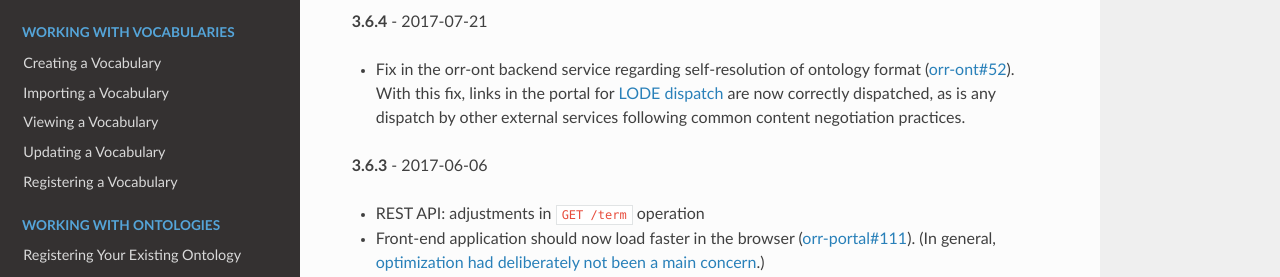
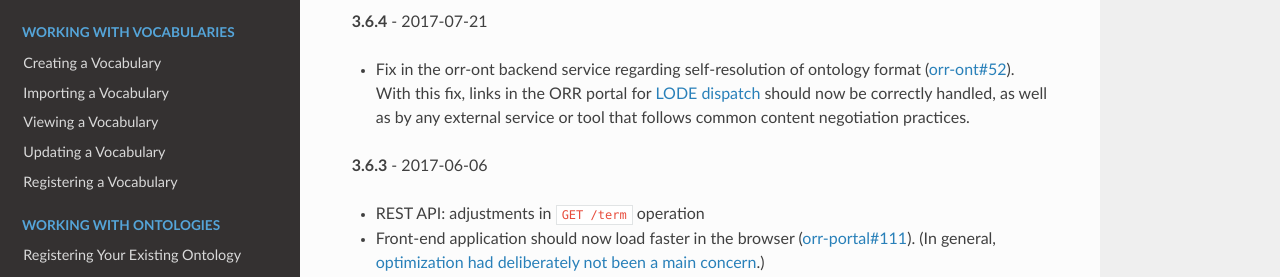
Before and after one commit to mmisw/mmiorr-docs, an MkDocs documentation site: the page built from docs/changes.md, in a window 1280 px wide and 900 px high. Shown: the part 262-539 px from the top of the window. Built offline with MkDocs 1.6.1, drawn with Linux system fonts in a browser that asks for light colours; nearby versions of some CDN libraries; old or Windows-style settings are respelled for this version of MkDocs.

Commit message:
minor edit

```diff
--- a/docs/changes.md
+++ b/docs/changes.md
@@ -8,10 +8,10 @@
 
 - Fix in the orr-ont backend service regarding self-resolution of ontology format
   ([orr-ont#52](https://github.com/mmisw/orr-ont/issues/52)).
-  With this fix, links in the portal for [LODE dispatch](
+  With this fix, links in the ORR portal for [LODE dispatch](
   https://github.com/mmisw/orr-portal/issues/106#issuecomment-317095365)
-  are now correctly dispatched, as is any dispatch by other external services
-  following common content negotiation practices.
+  should now be correctly handled, as well as by any external service or tool
+  that follows common content negotiation practices.
 
 **3.6.3** - 2017-06-06
 
```
